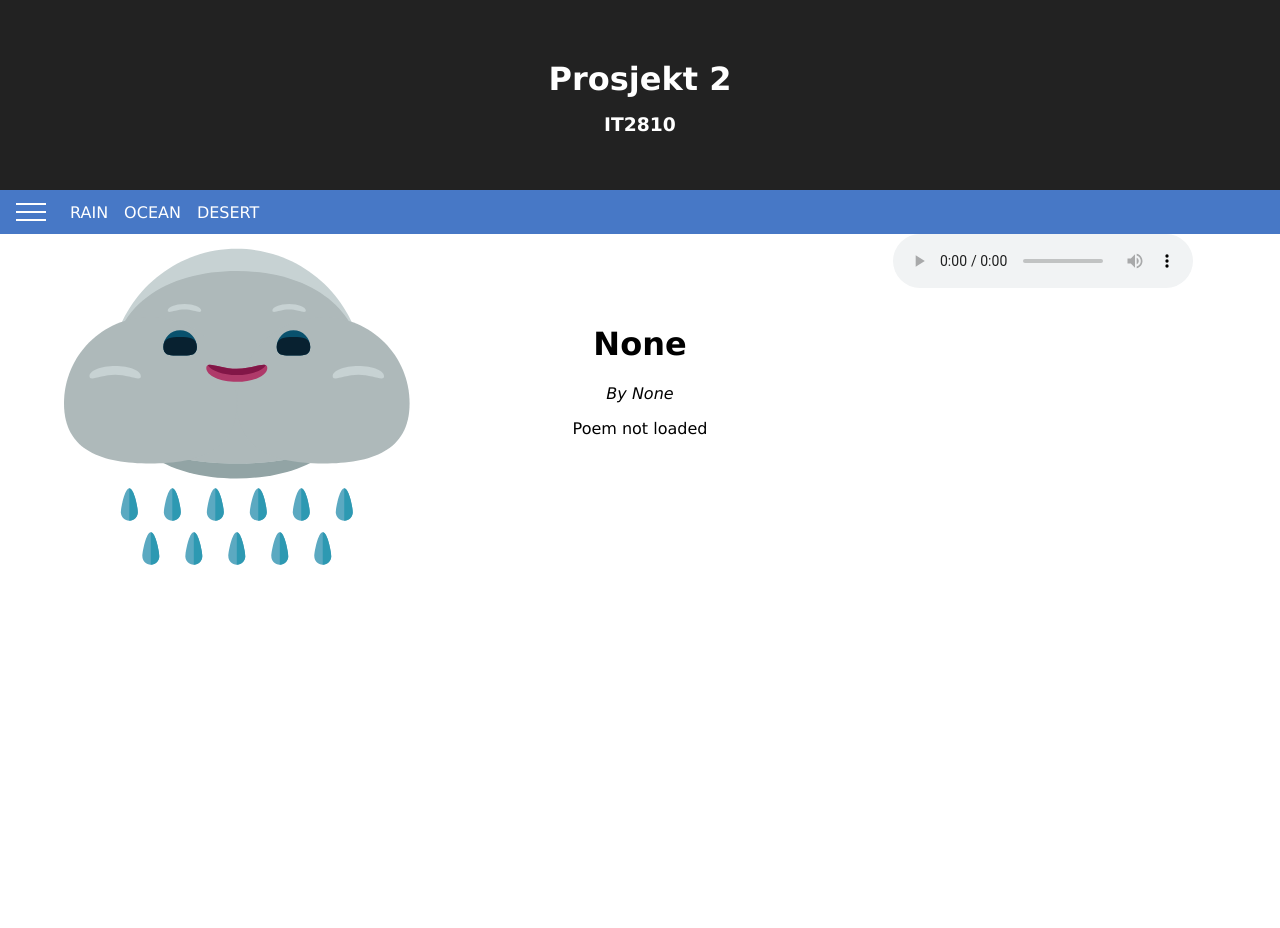
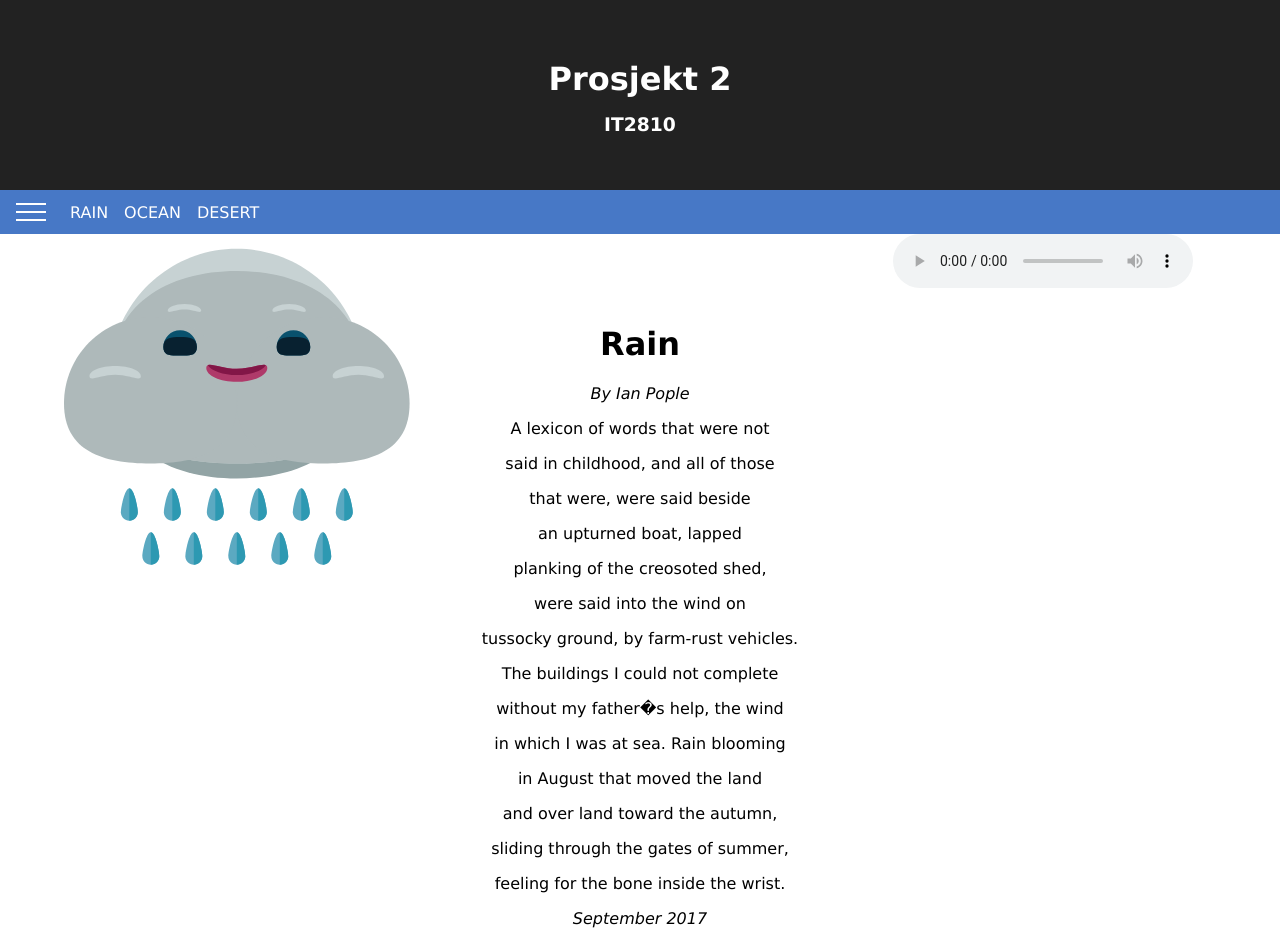
Before and after one commit to IT2810/it2810-webutvikling-h18-prosjekt-2-gruppe--15, a React (Create React App) app: page / in a window 1280 px wide. Before the commit the page ends 800 px from the top, so only its background shows below. Built offline with nearby package versions, Linux system fonts and the light colour scheme.

Commit message:
får nå opp dikt #23

```diff
--- a/src/Containers/PoemContainer.js
+++ b/src/Containers/PoemContainer.js
@@ -1,7 +1,7 @@
 import React, {Component} from "react";
 /*
 * PoemContainer:
-* @author: Jonas Giske
+* @author: Ebbbzzz
 *
 * Renders a poem based on JSON in property ( <PoemContainer url={"/dir/file.json" />}
 * Expects JSON like:
@@ -16,43 +16,64 @@ import React, {Component} from "react";
 class PoemContainer extends Component{
     constructor(props){
         super(props);
-        this.state = {poemUrl:{author: "None", title: "None", verses: ["Poem not loaded"], date: "None"}}
+        /*this.state = {svgUrl: "", svg: "<svg> <text> Placeholder SVG </text></svg>", loadedSvgs:{}};*/
+        /* ^ slik er den i svg, her har du url som "" mens i poems har du url som hele 'lista' med alt, hvordan få dette til å funke med koden*/
+        this.state = {
+            poemUrl: "",
+            poem:{author: "None", title: "None", verses: ["Poem not loaded"], date: "None"},
+            loadedPoems:{}}
     }
 
-    getPoem(relativeURL){
-
+    getPoem(){
+        let relativeURL = this.props.url;
+        if(Object.keys(this.state.loadedPoems).indexOf(relativeURL) >= 0){
+            /* Poem found in registry of loadeed poems */
+            this.setState({
+                ...this.state,
+                poemUrl: relativeURL,
+                poem:this.state.loadedPoems[relativeURL]
+            });
+        }
+        else{
             /*Uses AJAX to get poem as a JSON. JSON object is loaded into poem in state. state-variable is only ready for one poem. */
             fetch(relativeURL)
                 .then(responce => responce.json())
                 .then(responseJson => {
-                this.setState({poem: responseJson.poem});
+                    let updatedLoadedPoems = this.state.loadedPoems;
+                    updatedLoadedPoems[relativeURL] = responseJson;
+                    this.setState({
+                        poemUrl: relativeURL,
+                        poem: responseJson.poem,
+                        loadedPoems: updatedLoadedPoems
+                    });
                 })
                 .catch(() => {
                     console.log("PoemContainer: AJAX Failed");
-                this.setState({poem: {author: "None", title: "None", verses: ["Poem-loading failed"], date:"None"}});
                 });
+        }
+
     }
 
     //TODO: Change trigger-event for this.getPoem
     componentDidMount(){
-        this.getPoem("/poems/Sea/Beach.json");
+        this.getPoem(this.props.url);
     }
     getDate(){
-        if(this.state.poemUrl.date !== "None"){
-            return <p><i>{this.state.poemUrl.date}</i></p>
+        if(this.state.poem.date !== "None"){
+            return <p><i>{this.state.poem.date}</i></p>
         }else{
             return null
         }
     }
     render() {
-        let verses = this.state.poemUrl.verses;
+        let verses = this.state.poem.verses;
         return (
             //TODO: Avoid null-errors if needed
             <div className="poemCont">
                 {/* Traverses the list verves, wrapping every element in a <p>-tag. To use more variables like year,
                  add fields to JSON then use i.e. this.state.poem.year */}
-                <h1>{this.state.poemUrl.title}</h1>
-                <p><i>By {this.state.poemUrl.author}</i></p>
+                <h1>{this.state.poem.title}</h1>
+                <p><i>By {this.state.poem.author}</i></p>
                 {verses.map((verse, key) => <p key={key}>{verse}</p>)}
                 {this.getDate()}
             </div>
```
Lines whose indentation alone changed are shown as unchanged.
